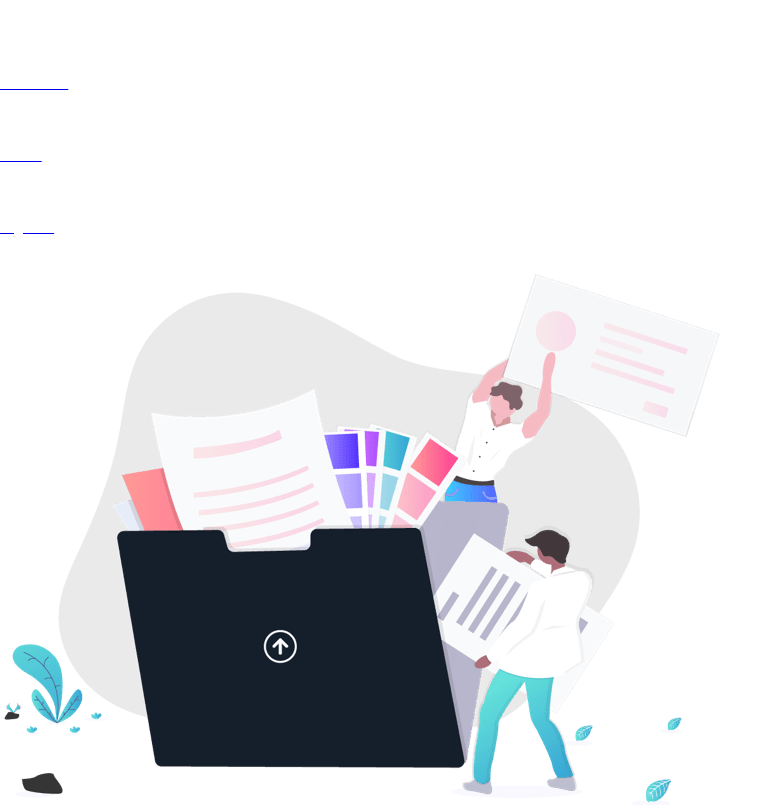
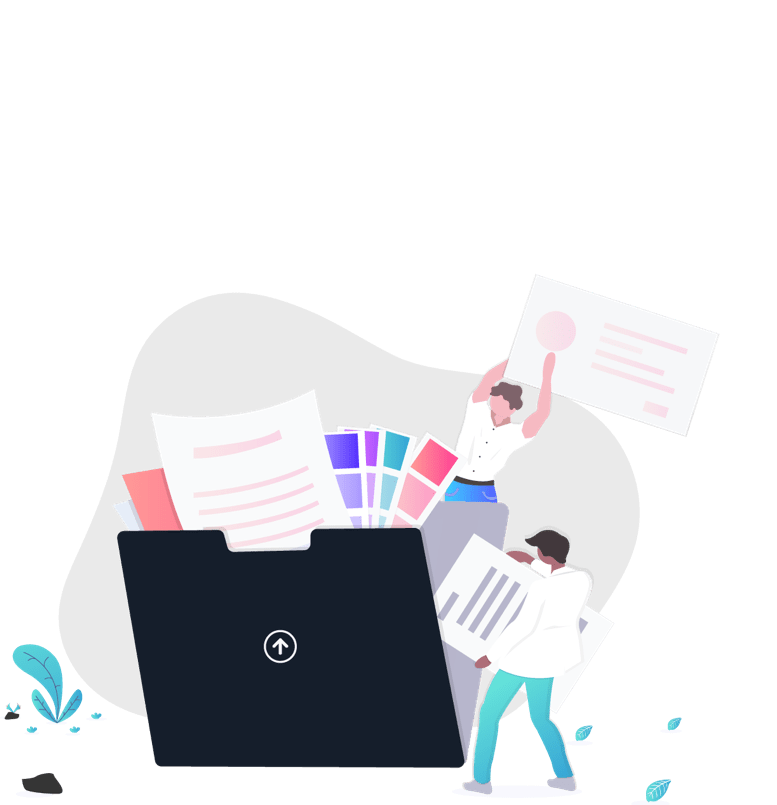
Before and after one commit to Joshardals/Fylo-Landing-Page, a Next.js app: page / in a window 1280 px wide. Shown: the top 805 px of the page, without its empty margins (0-777 px from the left). Built offline with nearby package versions, Linux system fonts and the light colour scheme.

Commit message:
Second Commit

```diff
--- a/package.json
+++ b/package.json
@@ -16,6 +16,7 @@
   },
   "devDependencies": {
     "autoprefixer": "^10.2.6",
+    "babel-plugin-styled-components": "^2.0.2",
     "postcss": "^8.3.5",
     "tailwindcss": "^2.2.4"
   }
--- a/styles/globals.css
+++ b/styles/globals.css
@@ -18,6 +18,7 @@ a {
   font-family: "Raleway", sans-serif;
   font-weight: 400;
   letter-spacing: 1.5px;
+  text-decoration: none;
 }
 h2 {
   font-family: "Raleway", sans-serif;
```
Also changed, not shown: 2 other files (tests, documents, lock files or other folders).
